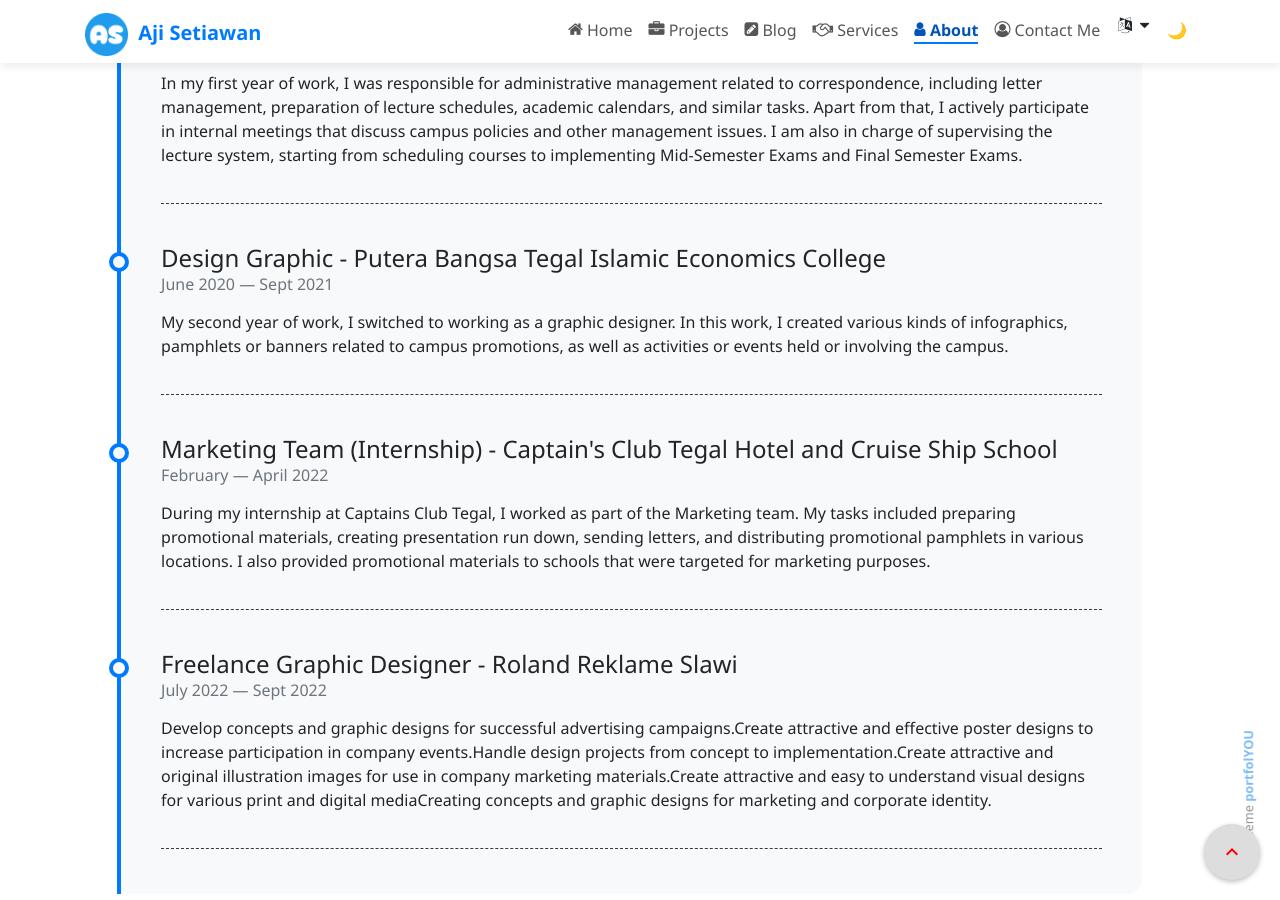
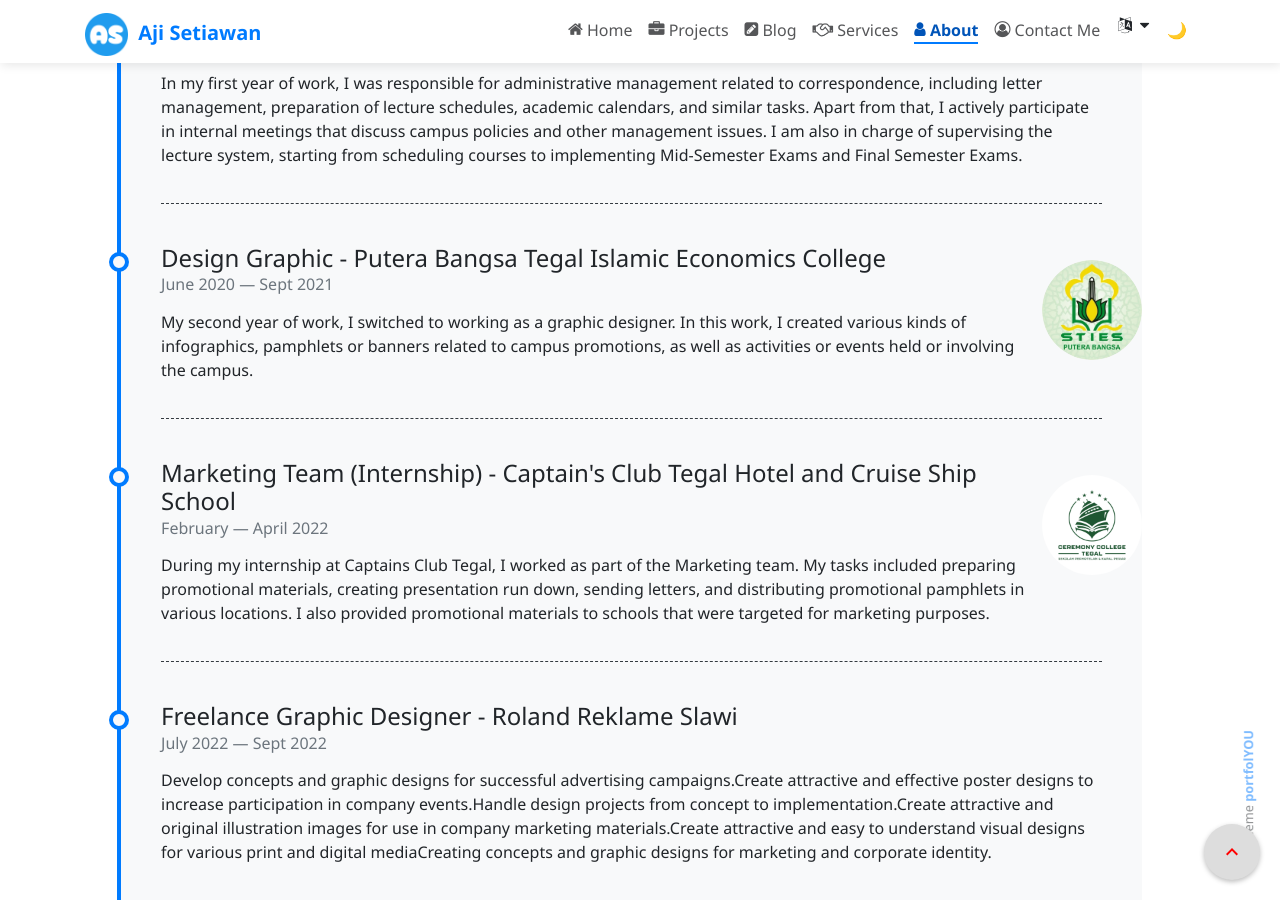
Before and after one commit to ajisetiawan716/ajisetiawan716.github.io, a Jekyll site: the page built from pages/about.md, in a window 1280 px wide and 900 px high, scrolled down 2944 px. Built offline with Jekyll 4.4.1, drawn with Linux system fonts in a browser that asks for light colours; emoji names are drawn with the system emoji font; some web fonts are replaced; a style sheet for code colours, icons or effects is not loaded.

Commit message:
Update timeline.yml

```diff
--- a/_data/timeline.yml
+++ b/_data/timeline.yml
@@ -10,10 +10,14 @@
   from: June 2020
   to: Sept 2021
   description: My second year of work, I switched to working as a graphic designer. In this work, I created various kinds of infographics, pamphlets or banners related to campus promotions, as well as activities or events held or involving the campus.
+  image: /assets/img/stiespbtegal-logo.jpg
+
 - title: Marketing Team (Internship) - Captain's Club Tegal Hotel and Cruise Ship School
   from: February
   to: April 2022
   description: During my internship at Captains Club Tegal, I worked as part of the Marketing team. My tasks included preparing promotional materials, creating presentation run down, sending letters, and distributing promotional pamphlets in various locations. I also provided promotional materials to schools that were targeted for marketing purposes.
+  image: /assets/img/cctegal-logo.jpg
+
 - title: Freelance Graphic Designer - Roland Reklame Slawi
   from: July 2022
   to: Sept 2022
```
